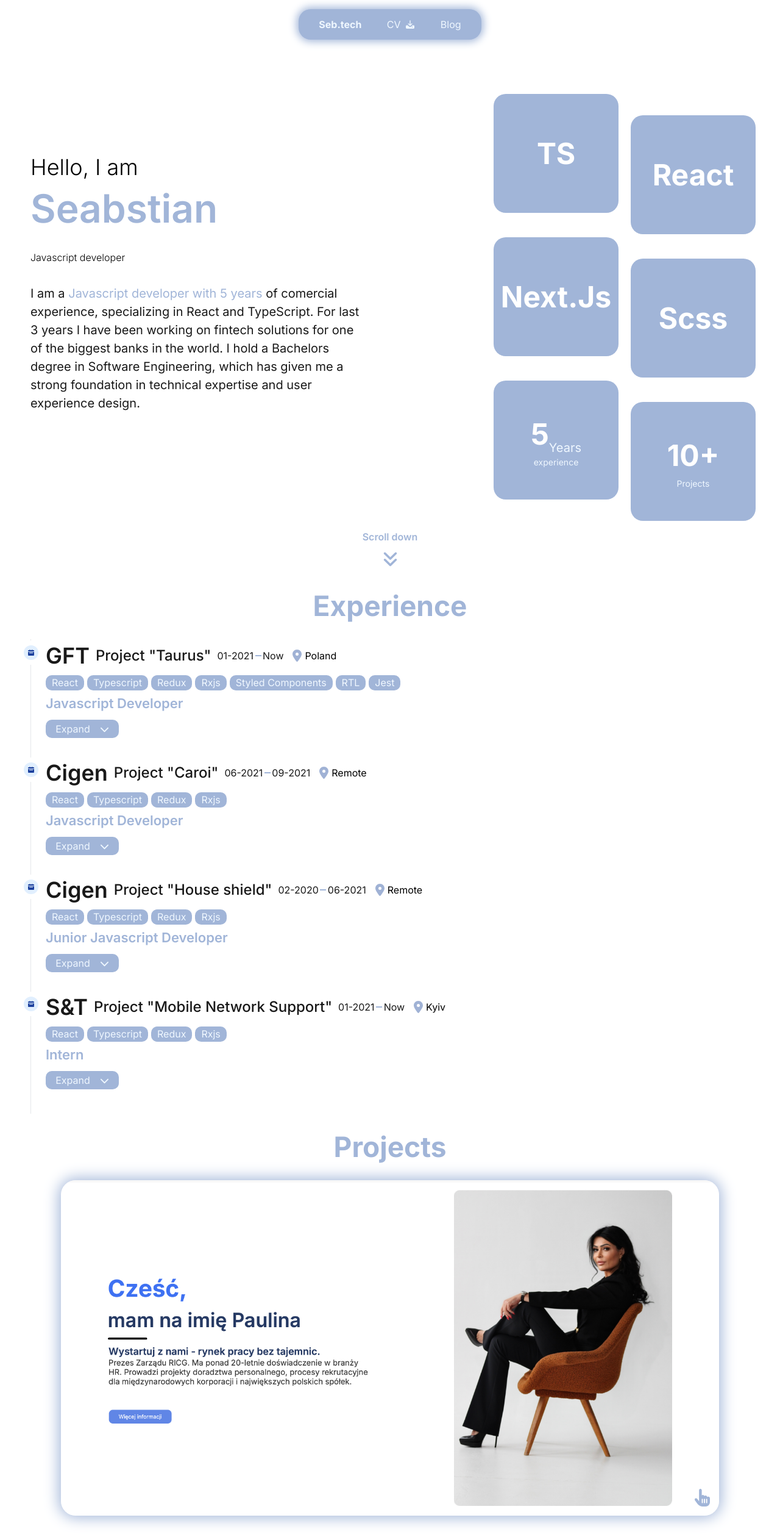
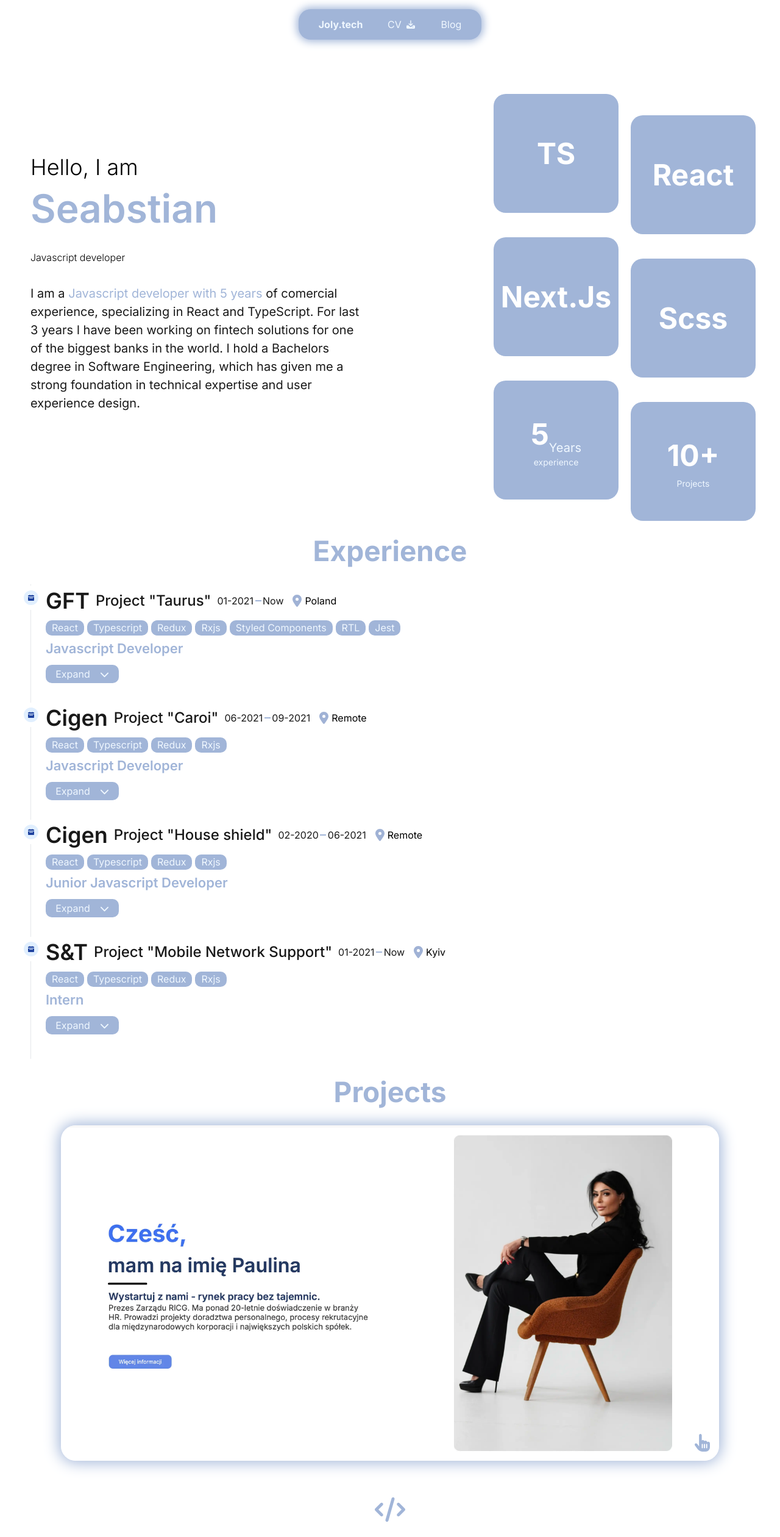
Before and after one commit to JolyMolyf/blog, a Next.js app: page / in a window 1280 px wide. Shown: the top 2520 px of the page at 61% size. Built offline with nearby package versions, Linux system fonts and the light colour scheme.

Commit message:
Page optimization

```diff
--- a/src/app/components/common/Timeline/CustomTimelineItem.tsx
+++ b/src/app/components/common/Timeline/CustomTimelineItem.tsx
@@ -43,7 +43,7 @@ const CustomTimeLineItem = (props:IProps) => {
                     {timeLineItem.bulletPoints.map((bulletPoint, index) => {
                         return (
                             <div className='timeline-achievements-item' key={index} >
-                                <img src='./icons/fingerprint-solid.svg'/>
+                                <img alt='click icon' src='./icons/fingerprint-solid.svg'/>
                                 <p className='main-text'>
                                     {bulletPoint}
                                 </p>
--- a/src/app/components/common/Timeline/LocationDisplay.tsx
+++ b/src/app/components/common/Timeline/LocationDisplay.tsx
@@ -11,7 +11,7 @@ const LocationDisplay = (props: Props) => {
 
     return  (
         <div className={`locationDisplay ${className}`}>
-            <img src='./icons/location-dot-solid.svg'></img>
+            <img alt="location pin icon" src='./icons/location-dot-solid.svg'></img>
             <p className=''>{location}</p>
         </div>
     )
--- a/src/app/components/common/button/Button.tsx
+++ b/src/app/components/common/button/Button.tsx
@@ -17,7 +17,7 @@ const Button = (props: Props) => {
     return (
         <div className='button' onClick={handleClick}>
             <p className='main-text-higlight'>{ label }</p>
-            <img src={icon}/>
+            <img alt='button icon' src={icon}/>
         </div>
     );
 }
--- a/src/app/components/common/menubar/Menubar.tsx
+++ b/src/app/components/common/menubar/Menubar.tsx
@@ -16,7 +16,7 @@ const Menubar = () => {
 
     <div className='menu'>
         <div className='menu-item font-bold flex flex-row justify-start' onClick={() => {router.push('/')}}>
-            <p className='hover-underline-animation'>Seb.tech</p>
+            <p className='hover-underline-animation'>Joly.tech</p>
         </div>
         <div className='menu-item menu-item-clickable flex flex-row items-center' onClick={handleCvDownload}>
             <p className='mx-2 hover-underline-animation'>CV</p>
--- a/src/app/components/projectCard/ProjectCard.tsx
+++ b/src/app/components/projectCard/ProjectCard.tsx
@@ -19,7 +19,7 @@ const ProjectCard = (props:Props) => {
 
     return (
         <div className='projectCard'>
-            <img className='projectCard-background' src={project.coverImage}/>
+            <img alt='project card background image' className='projectCard-background' src={project.coverImage}/>
             <div className='projectCard-icon'>
                 <img src="./icons/hand-pointer-solid.svg"/>
             </div>
@@ -33,7 +33,7 @@ const ProjectCard = (props:Props) => {
                     {project.bulletpoints.map((bulletPoint, index) => {
                         return (
                             <div className='projectCard-info-bullet' key={index} >
-                                <img src='./icons/fingerprint-solid.svg'/>
+                                <img alt='click project card icon' src='./icons/fingerprint-solid.svg'/>
                                 <p className='main-text projectCard-info-text'>
                                     {bulletPoint}
                                 </p>
--- a/src/app/layout.tsx
+++ b/src/app/layout.tsx
@@ -2,8 +2,8 @@ import Menubar from "./components/common/menubar/Menubar";
 import "./globals.scss";
 
 export const metadata = {
-  title: 'Next.js',
-  description: 'Generated by Next.js',
+  title: 'Joly.tech',
+  description: 'Portfolio Vsevolod Doroshenko Joly.tech',
 }
 
 export default function RootLayout({
--- a/src/app/page.tsx
+++ b/src/app/page.tsx
@@ -4,6 +4,7 @@ import Experience from './sections/experience/Experience';
 import Projects from './sections/projects/Projects';
 import Contact from './sections/contact/Contact';
 import Footer from './sections/footer/Footer';
+import Head from 'next/head';
 
 interface Props {}
 
--- a/src/app/sections/contact/Contact.tsx
+++ b/src/app/sections/contact/Contact.tsx
@@ -56,7 +56,7 @@ const Contact = () => {
     return (
         <div className='max-w-[1200px] contact'>
             <div className='contact-header'>
-                <img src='./icons/code-solid.svg'/>
+                <img alt='section icon' src='./icons/code-solid.svg'/>
                 <p className='section-header'>Contact Me</p>
                 <p className='main-text'>Would be glad to here back from you</p>
             </div>
@@ -65,8 +65,8 @@ const Contact = () => {
                     return (
                         <div className='contact-methods-card' key={index} onClick={() => {handleCardClick(method.url)}}>
                             <div className='contact-methods-card-icon'>
-                                <img className='icon-initial' src={method.icon}/>
-                                <img className='icon-hover' src={method.hoverIcon}/>
+                                <img alt={`${method.name} icon`} className='icon-initial' src={method.icon}/>
+                                <img alt={`${method.name} icon`} className='icon-hover' src={method.hoverIcon}/>
                             </div>
                             <div className='contact-methods-card-body'>
                                 <p className='highlighted-main-text bold'>{method.name}</p>
--- a/src/app/sections/header/Header.tsx
+++ b/src/app/sections/header/Header.tsx
@@ -35,10 +35,10 @@ const Header = () => {
                 }) }
             </div>
         </div>
-        <div className='header-scroll'>
+        {/* <div className='header-scroll'>
             <p className='highlighted-main-text-smaller'>Scroll down</p>
-            <img src='./icons/angles-down-solid.svg'/>
-        </div>
+            <img alt="scroll down icon" src='./icons/angles-down-solid.svg'/>
+        </div> */}
   </>
   )
 }
--- a/src/app/sections/projects/Projects.tsx
+++ b/src/app/sections/projects/Projects.tsx
@@ -19,7 +19,7 @@ const projects:Array<IProject> = [
         role: 'Fullstack Javascript Developer',
         techSatck: ['React', 'TypeScript', 'Redux', 'Stripe', 'Strapi', 'Scss', 'Amazon S3'],
         description: 'Developed from scratch online e-commerce and e-learning platform',
-        coverImage: './images/project_image.png',
+        coverImage: './images/project_image.webp',
         url: 'https://szkolenia.ricg.eu/',
         bulletpoints: [
           'Integrated Stripe to enable all popular payment methods such as BLIK, Apple/Google pay, Przelewy24.',
```
Also changed, not shown: public/images/project_image.png (deleted), public/images/project_image.webp (added).
